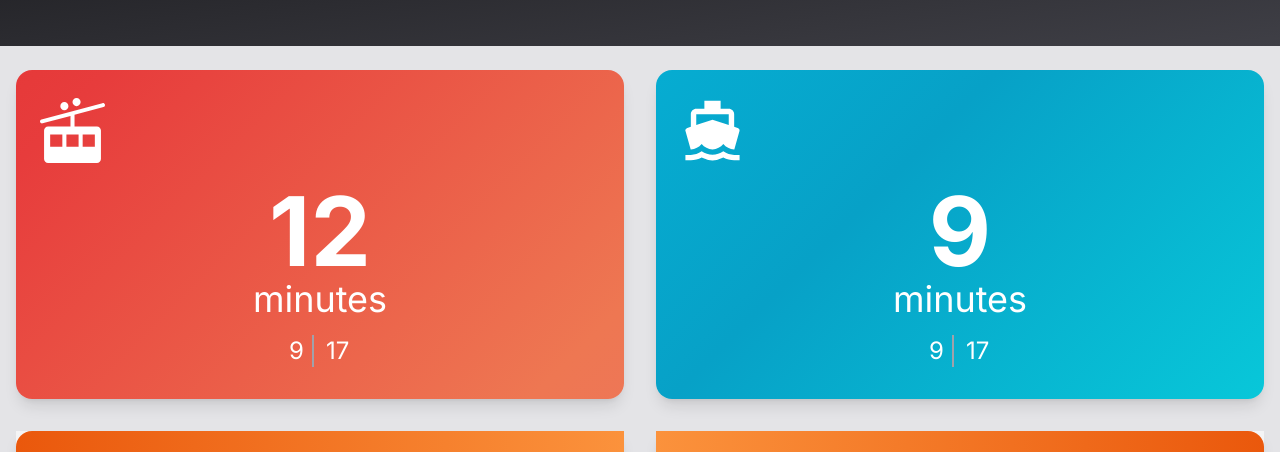
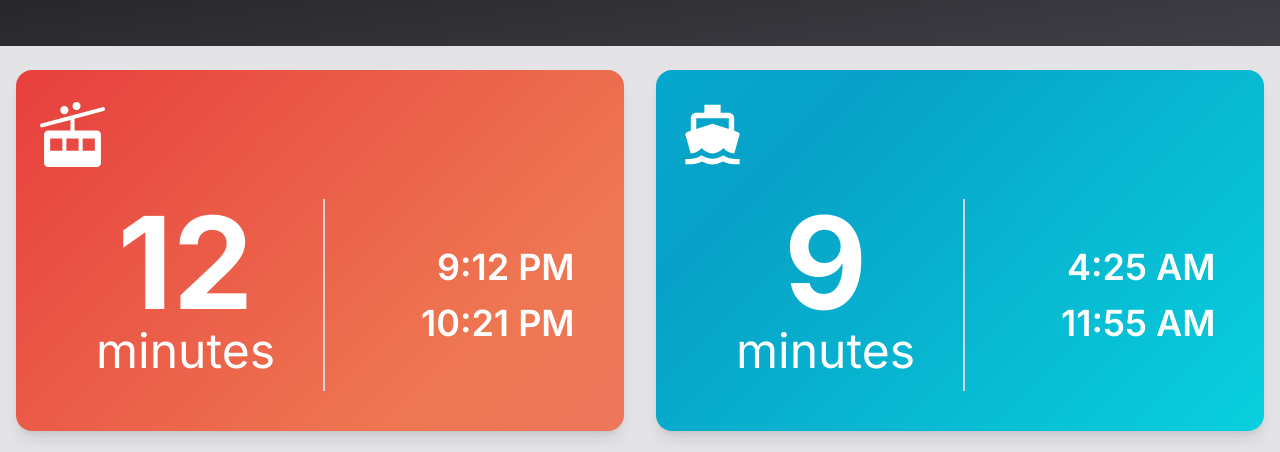
Before and after one commit to NebuDev14/CheckInSystemv2, a Next.js app: page / in a window 1280 px wide. Shown: the part 132-584 px from the top of the page. Built offline with nearby package versions, Linux system fonts and the light colour scheme; no server answers.

Commit message:
card format

```diff
--- a/src/components/Trains.tsx
+++ b/src/components/Trains.tsx
@@ -8,7 +8,7 @@ export const Trains: React.FC<{
   nextQueensTime: string;
   nextManhattanTime: string;
 }> = ({ queens, manhattan, nextQueensTime, nextManhattanTime }) => {
-  console.log(nextQueensTime);
+
 
   return (
     <div className="grid grid-cols-2 gap-8">
@@ -19,7 +19,7 @@ export const Trains: React.FC<{
 
         <header className="py-3 pl-4 pr-2 leading-tight w-full   ">
           <div className="flex items-center justify-center flex-col mb-12">
-            <h1 className="font-semibold text-[12rem]">{nextQueensTime}</h1>
+            <h1 className="font-semibold text-[14rem]">{nextQueensTime}</h1>
             <h1 className="text-7xl ">{`minute${
               nextQueensTime !== "1" ? "s" : ""
             }`}</h1>
@@ -63,7 +63,7 @@ export const Trains: React.FC<{
 
         <header className="flex flex-col justify-end py-3 pl-4 pr-2 leading-tight w-full   ">
           <div className="flex items-center justify-center flex-col mb-12">
-            <h1 className="font-semibold text-[12rem]">{nextManhattanTime}</h1>
+            <h1 className="font-semibold text-[14rem]">{nextManhattanTime}</h1>
             <h1 className="text-7xl ">{`minute${
               nextManhattanTime !== "1" ? "s" : ""
             }`}</h1>
--- a/src/pages/index.tsx
+++ b/src/pages/index.tsx
@@ -64,45 +64,45 @@ export default function Home() {
       </div>
       <div className="flex flex-col w-full p-4">
         <div className="grid grid-cols-2 gap-8 mt-2 mb-8">
-          <article className="h-full mb-6 flex flex-col shadow-lg p-2 rounded-2xl tram-loop duration-200 text-white">
-            <div className="h-full px-4 py-2 rounded-t-2xl flex items-center justify-start">
+          <article className="h-full flex flex-col shadow-lg p-2 rounded-2xl tram-loop duration-200 text-white">
+            <div className="h-full px-4 rounded-t-2xl py-6">
               <h1 className="text-white font-semibold font-inter ">
                 <FaTram size={65} />
               </h1>
             </div>
 
-            <header className="flex flex-col px-4 items-center justify-center leading-tight w-full rounded-b-2xl ">
-              <div className=" pb-6">
-                <div className="flex flex-col items-center justify-center ">
-                  <h1 className="text-8xl font-bold">12</h1>
-                  <h1 className="text-4xl mb-4">minutes</h1>
-                  <div className="grid grid-cols-2 gap-3">
-                    <h1 className="text-2xl pr-2 border-r-2 border-r-zinc-400">
-                      9
-                    </h1>
-                    <h1 className="text-2xl">17</h1>
+            <header className="flex flex-col px-4 items-start justify-center leading-tight w-full rounded-b-2xl ">
+              <div className="pb-6">
+                <div className="flex items-center items px-2 py-2 ">
+                  <div className="mr-auto border-r-2 px-12 flex flex-col justify-center items-center border-r-zinc-300">
+                    <h1 className="text-9xl font-bold">12</h1>
+                    <h1 className="text-5xl mb-4">minutes</h1>
+                  </div>
+                  <div className="ml-24 text-4xl text-right font-semibold flex flex-col items-end justify-center">
+                    <h1 className=" pr-2 py-2">9:12 PM</h1>
+                    <h1 className=" pr-2 py-2">10:21 PM</h1>
                   </div>
                 </div>
               </div>
             </header>
           </article>
-          <article className="h-full mb-6 flex flex-col p-2 shadow-lg rounded-2xl border-zinc-800 ferry-loop text-white">
-            <div className="h-full px-4 py-2 rounded-t-2xl flex items-center justify-start">
+          <article className="h-full flex flex-col shadow-lg p-2 rounded-2xl ferry-loop duration-200 text-white">
+            <div className="h-full px-4 rounded-t-2xl py-6">
               <h1 className="text-white font-semibold font-inter ">
                 <MdDirectionsBoat size={65} />
               </h1>
             </div>
 
-            <header className="flex flex-col px-4 items-center justify-center leading-tight w-full rounded-b-2xl ">
-              <div className=" pb-6">
-                <div className="flex flex-col items-center justify-center ">
-                  <h1 className="text-8xl font-bold">9</h1>
-                  <h1 className="text-4xl mb-4">minutes</h1>
-                  <div className="grid grid-cols-2 gap-3">
-                    <h1 className="text-2xl pr-2 border-r-2 border-r-zinc-400">
-                      9
-                    </h1>
-                    <h1 className="text-2xl">17</h1>
+            <header className="flex flex-col px-4 items-start justify-center leading-tight w-full rounded-b-2xl ">
+              <div className="pb-6">
+                <div className="flex items-center items px-2 py-2 ">
+                  <div className="mr-auto border-r-2 flex flex-col justify-center items-center px-12 border-r-zinc-300">
+                    <h1 className="text-9xl font-bold">9</h1>
+                    <h1 className="text-5xl mb-4">minutes</h1>
+                  </div>
+                  <div className="ml-24 text-4xl text-right font-semibold flex flex-col items-end justify-center">
+                    <h1 className=" pr-2 py-2">4:25 AM</h1>
+                    <h1 className=" pr-2 py-2">11:55 AM</h1>
                   </div>
                 </div>
               </div>
--- a/src/styles/globals.css
+++ b/src/styles/globals.css
@@ -96,12 +96,12 @@ body {
 
 .tram-loop {
 	background: linear-gradient(-45deg, #ed7373, #ee7752, #e73c3c, #dc2626, #f87171, #ccc9c9);
-	animation: gradient 10s ease infinite;
+	animation: gradient 11s ease infinite;
   background-size: 400% 400%;
 }
 
 .ferry-loop {
   	background: linear-gradient(-45deg, #09f1ed, #07a1c7 , #03caed, #57c1ab);
-	animation: gradient 10s ease infinite;
+	animation: gradient 11s ease infinite;
   background-size: 400% 400%;
 }
```
Also changed, not shown: public/trains/FX.svg (added).
